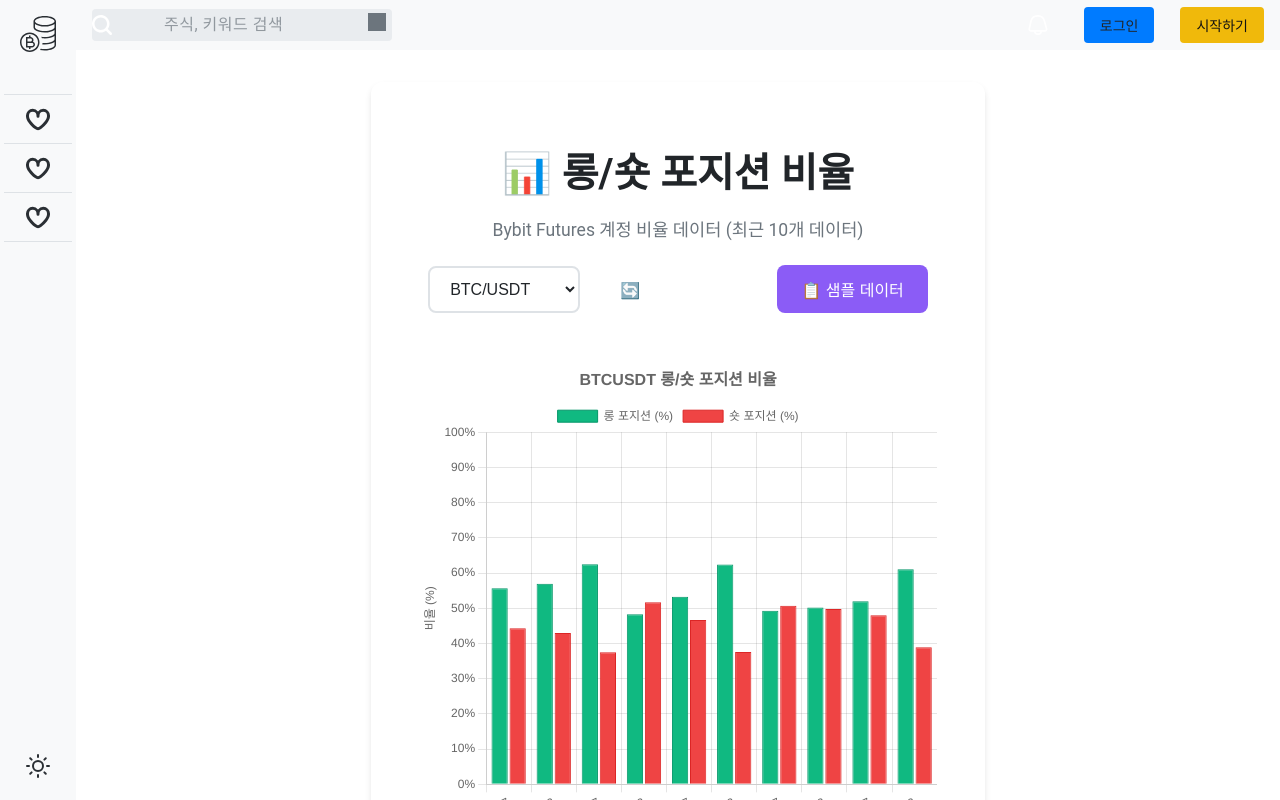
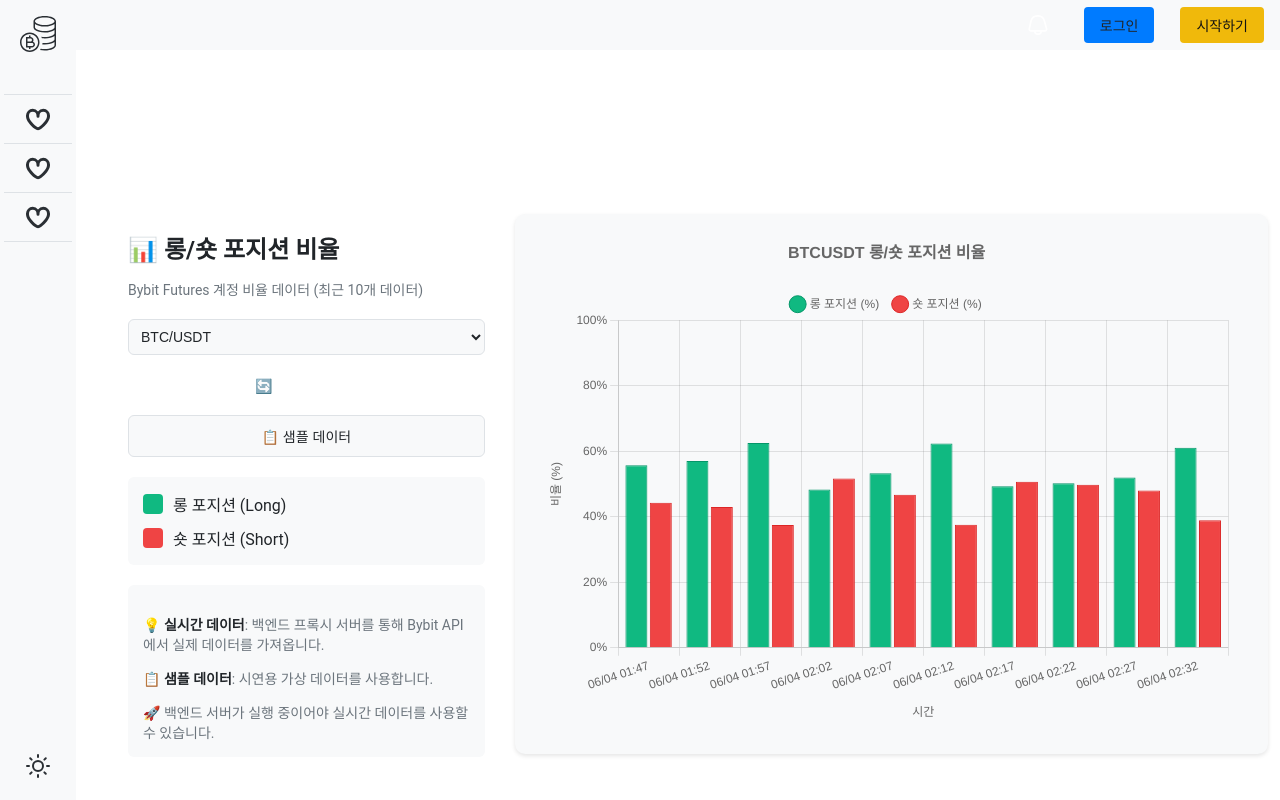
Before and after one commit to SongRoute/insamcha, a plain HTML site: page longshort.html in a window 1280 px wide. Drawn offline with nearby package versions, Linux system fonts and the light colour scheme; no server answers; sample sign-in values are in the browser's storage; files whose address does not match are found by name.

Commit message:
long short layout change

```diff
--- a/assets/components/header.html
+++ b/assets/components/header.html
@@ -1,25 +1,9 @@
 <link rel="stylesheet" href="../css/header.css">
 <header id="header" class="navbar-container">
-    <div data-show-1st-trailing-icon="true" data-show-2nd-trailing-icon="false" data-show-avatar="False" data-show-leading-icon="true" data-state="Enabled" class="search-bar-wrapper">
-      <div class="search-bar-inner">
-        <div data-size="Small" data-style="Standard" data-type="Round" data-width="Default" class="search-icon-container">
-          <div data-state="Enabled" class="search-icon-wrapper">
-          </div>
-        </div>
-        <div class="search-text-container">
-          <input type="text" class="search-input" placeholder="주식, 키워드 검색">
-        </div>
-        <img src="assets/icons/search.svg" class="header-icon search-icon-img" alt="Search Icon">
-        <div class="trailing-icon-absolute-container">
-          <div data-size="Small" data-style="Standard" data-type="Round" data-width="Default" class="search-icon-container">
-            <div data-state="Enabled" class="search-icon-wrapper">
-              <div class="search-icon-inner">
-                <div class="search-icon-relative">
-                  <div class="trailing-icon-shape"></div>
-                </div>
-              </div>
-            </div>
-          </div>
+    <div class="news-headline-container">
+        <div class="news-headline-wrapper">
+            <div id="news-headline" class="news-headline">
+                <!-- 뉴스 헤드라인이 여기에 표시됩니다 -->
             </div>
         </div>
     </div>
@@ -37,4 +21,5 @@
         <button class="header-button signup-button">시작하기</button>
     </div>
 </header>
+<script src="assets/js/news.js" type="module"></script>
 <script src="assets/js/header.js"></script>
--- a/assets/css/header.css
+++ b/assets/css/header.css
@@ -231,3 +231,34 @@
 .search-icon-img {
     left: 10px;
 }
+
+.news-headline-container {
+    flex: 1;
+    display: flex;
+    align-items: center;
+    padding: 0 20px;
+    height: 40px;
+    overflow: hidden;
+}
+
+.news-headline-wrapper {
+    width: 100%;
+    overflow: hidden;
+}
+
+.news-headline {
+    font-size: 16px;
+    transition: opacity 0.5s ease;
+    white-space: nowrap;
+    overflow: hidden;
+    text-overflow: ellipsis;
+}
+
+.news-headline a {
+    color: #333;
+    text-decoration: none;
+}
+
+.news-headline a:hover {
+    color: #007bff;
+}
--- a/assets/css/longshort.css
+++ b/assets/css/longshort.css
@@ -7,173 +7,142 @@
 }
 
 .longshort-container {
-    background: var(--background-color);
-    border-radius: 12px;
-    padding: 2rem;
-    box-shadow: 0 4px 6px rgba(0, 0, 0, 0.1);
-    margin-bottom: 2rem;
+    padding: 20px;
+    max-width: 100%;
+    height: 100%;
+    margin: 7rem auto;
+}
+
+.longshort-layout {
+    display: flex;
+    gap: 30px;
+    flex-wrap: wrap;
+}
+
+.longshort-controls {
+    flex: 1;
+    min-width: 300px;
+    max-width: 400px;
+}
+
+.chart-section {
+    flex: 2;
+    min-width: 500px;
 }
 
 .longshort-header {
-    text-align: center;
-    margin-bottom: 2rem;
+    margin-bottom: 20px;
 }
 
 .longshort-header h1 {
-    color: var(--text-color);
-    font-size: 2.5rem;
-    margin-bottom: 0.5rem;
-    font-weight: bold;
+    font-size: 24px;
+    margin-bottom: 10px;
+    color: var(--text-primary);
 }
 
 .longshort-subtitle {
     color: var(--text-secondary);
-    font-size: 1.1rem;
-    margin-bottom: 1.5rem;
+    font-size: 14px;
+    margin-bottom: 20px;
 }
 
 .controls {
     display: flex;
-    justify-content: center;
-    align-items: center;
-    gap: 1rem;
-    margin-bottom: 2rem;
-    flex-wrap: wrap;
+    flex-direction: column;
+    gap: 10px;
 }
 
 .symbol-selector {
-    padding: 0.75rem 1rem;
-    border: 2px solid var(--border-color);
-    border-radius: 8px;
-    background-color: var(--background-color);
-    color: var(--text-color);
-    font-size: 1rem;
-    cursor: pointer;
-    transition: border-color 0.3s ease;
-}
-
-.symbol-selector:hover {
-    border-color: var(--primary-color);
-}
-
-.symbol-selector:focus {
-    outline: none;
-    border-color: var(--primary-color);
-    box-shadow: 0 0 0 3px rgba(59, 130, 246, 0.1);
+    padding: 8px;
+    border-radius: 6px;
+    border: 1px solid var(--border-color);
+    background-color: var(--bg-secondary);
+    color: var(--text-primary);
+    font-size: 14px;
+    width: 100%;
 }
 
 .refresh-button,
 .demo-button {
-    padding: 0.75rem 1.5rem;
-    background-color: var(--primary-color);
+    padding: 10px;
+    border-radius: 6px;
+    border: none;
+    background-color: var(--accent-color);
     color: white;
-    border: none;
-    border-radius: 8px;
-    font-size: 1rem;
     cursor: pointer;
-    transition: all 0.3s ease;
-    display: flex;
-    align-items: center;
-    gap: 0.5rem;
+    font-size: 14px;
+    transition: background-color 0.2s;
+    width: 100%;
+}
+
+.refresh-button:hover,
+.demo-button:hover {
+    background-color: var(--accent-hover);
 }
 
 .demo-button {
-    background-color: #8b5cf6;
-}
-
-.refresh-button:hover {
-    background-color: var(--primary-hover);
-    transform: translateY(-2px);
+    background-color: var(--bg-secondary);
+    color: var(--text-primary);
+    border: 1px solid var(--border-color);
 }
 
 .demo-button:hover {
-    background-color: #7c3aed;
-    transform: translateY(-2px);
-}
-
-.refresh-button:active,
-.demo-button:active {
-    transform: translateY(0);
+    background-color: var(--bg-hover);
 }
 
 .chart-wrapper {
     position: relative;
+    width: 100%;
     height: 500px;
-    margin-bottom: 2rem;
-    background: var(--card-background);
-    border-radius: 8px;
-    padding: 1rem;
+    background-color: var(--bg-secondary);
+    border-radius: 10px;
+    padding: 20px;
+    box-shadow: 0 2px 4px rgba(0, 0, 0, 0.1);
 }
 
 .loading-indicator {
-    display: flex;
-    justify-content: center;
-    align-items: center;
-    height: 100%;
-    font-size: 1.2rem;
+    position: absolute;
+    top: 50%;
+    left: 50%;
+    transform: translate(-50%, -50%);
     color: var(--text-secondary);
 }
 
 .error-message {
-    color: #ef4444;
+    position: absolute;
+    top: 50%;
+    left: 50%;
+    transform: translate(-50%, -50%);
+    color: var(--error-color);
     text-align: center;
-    padding: 1rem;
-    background-color: #fef2f2;
-    border: 1px solid #fecaca;
-    border-radius: 8px;
-    margin-bottom: 1rem;
-}
-
-[data-theme="dark"] .error-message {
-    background-color: #7f1d1d;
-    border-color: #991b1b;
-    color: #fca5a5;
-}
-
-.info-notice {
-    background: #e0f2fe;
-    border: 1px solid #81d4fa;
-    border-radius: 8px;
-    padding: 1rem;
-    margin-top: 1.5rem;
-    color: #0277bd;
-    font-size: 0.9rem;
-    line-height: 1.5;
-}
-
-.info-notice p {
-    margin: 0 0 0.5rem 0;
-}
-
-.info-notice p:last-child {
-    margin-bottom: 0;
-}
-
-[data-theme="dark"] .info-notice {
-    background-color: #1a365d;
-    border-color: #2d5a87;
-    color: #90cdf4;
+    background-color: var(--bg-error);
+    padding: 20px;
+    border-radius: 6px;
+    width: 80%;
 }
 
 .legend {
-    display: flex;
-    justify-content: center;
-    gap: 2rem;
-    margin-top: 1rem;
+    margin: 20px 0;
+    padding: 15px;
+    background-color: var(--bg-secondary);
+    border-radius: 6px;
 }
 
 .legend-item {
     display: flex;
     align-items: center;
-    gap: 0.5rem;
-    font-size: 1rem;
-    color: var(--text-color);
+    margin-bottom: 10px;
+}
+
+.legend-item:last-child {
+    margin-bottom: 0;
 }
 
 .legend-color {
     width: 20px;
     height: 20px;
     border-radius: 4px;
+    margin-right: 10px;
 }
 
 .legend-color.long {
@@ -184,55 +153,54 @@
     background-color: #ef4444;
 }
 
+.info-notice {
+    background-color: var(--bg-secondary);
+    padding: 15px;
+    border-radius: 6px;
+    margin-top: 20px;
+}
+
+.info-notice p {
+    margin-bottom: 10px;
+    font-size: 14px;
+    color: var(--text-secondary);
+}
+
+.info-notice p:last-child {
+    margin-bottom: 0;
+}
+
+.info-notice strong {
+    color: var(--text-primary);
+}
+
 /* 반응형 디자인 */
-@media (max-width: 768px) {
-    #longshort-content {
-        padding: 1rem;
+@media (max-width: 1200px) {
+    .longshort-layout {
+        flex-direction: column;
     }
 
-    .longshort-container {
-        padding: 1.5rem;
+    .longshort-controls {
+        max-width: 100%;
     }
 
-    .longshort-header h1 {
-        font-size: 2rem;
-    }
-
-    .controls {
-        flex-direction: column;
-        gap: 0.75rem;
-    }
-
-    .symbol-selector,
-    .refresh-button,
-    .demo-button {
-        width: 100%;
-        max-width: 300px;
+    .chart-section {
+        min-width: 100%;
     }
 
     .chart-wrapper {
         height: 400px;
-        padding: 0.5rem;
-    }
-
-    .legend {
-        flex-direction: column;
-        gap: 1rem;
-        align-items: center;
     }
 }
 
-@media (max-width: 480px) {
-    .longshort-header h1 {
-        font-size: 1.8rem;
-    }
-
-    .longshort-subtitle {
-        font-size: 1rem;
+@media (max-width: 768px) {
+    .longshort-container {
+        padding: 10px;
     }
 
     .chart-wrapper {
-        height: 350px;
+        height: 300px;
+        padding: 10px;
     }
 }
 
--- a/longshort.html
+++ b/longshort.html
@@ -61,6 +61,8 @@
             <div id="header-placeholder"></div>
             <main id="longshort-content">
                 <div class="longshort-container">
+                    <div class="longshort-layout">
+                        <div class="longshort-controls">
                             <div class="longshort-header">
                                 <h1>📊 롱/숏 포지션 비율</h1>
                                 <p class="longshort-subtitle">Bybit Futures 계정 비율 데이터 (최근 10개 데이터)</p>
@@ -81,12 +83,6 @@
                                 </div>
                             </div>
 
-                    <div class="chart-wrapper">
-                        <div id="loading" class="loading-indicator">데이터를 불러오는 중...</div>
-                        <div id="error" class="error-message" style="display: none;"></div>
-                        <canvas id="longShortChart" width="400" height="200"></canvas>
-                    </div>
-
                             <div class="legend">
                                 <div class="legend-item">
                                     <span class="legend-color long"></span>
@@ -102,6 +98,16 @@
                                 <p>💡 <strong>실시간 데이터</strong>: 백엔드 프록시 서버를 통해 Bybit API에서 실제 데이터를 가져옵니다.</p>
                                 <p>📋 <strong>샘플 데이터</strong>: 시연용 가상 데이터를 사용합니다.</p>
                                 <p>🚀 백엔드 서버가 실행 중이어야 실시간 데이터를 사용할 수 있습니다.</p>
+                            </div>
+                        </div>
+
+                        <div class="chart-section">
+                            <div class="chart-wrapper">
+                                <div id="loading" class="loading-indicator">데이터를 불러오는 중...</div>
+                                <div id="error" class="error-message" style="display: none;"></div>
+                                <canvas id="longShortChart"></canvas>
+                            </div>
+                        </div>
                     </div>
                 </div>
             </main>
@@ -270,37 +276,77 @@
                             font: {
                                 size: 16,
                                 weight: 'bold'
+                            },
+                            padding: {
+                                top: 10,
+                                bottom: 20
                             }
                         },
                         legend: {
                             display: true,
-                            position: 'top'
+                            position: 'top',
+                            labels: {
+                                padding: 15,
+                                usePointStyle: true,
+                                pointStyle: 'circle'
+                            }
                         }
                     },
                     scales: {
                         x: {
                             title: {
                                 display: true,
-                                text: '시간'
+                                text: '시간',
+                                padding: {
+                                    top: 10
+                                }
+                            },
+                            grid: {
+                                display: true,
+                                drawBorder: true,
+                                drawOnChartArea: true,
+                                drawTicks: true
                             }
                         },
                         y: {
                             title: {
                                 display: true,
-                                text: '비율 (%)'
+                                text: '비율 (%)',
+                                padding: {
+                                    bottom: 10
+                                }
                             },
                             beginAtZero: true,
                             max: 100,
                             ticks: {
                                 callback: function(value) {
                                     return value + '%';
-                                }
+                                },
+                                stepSize: 20
+                            },
+                            grid: {
+                                display: true,
+                                drawBorder: true,
+                                drawOnChartArea: true,
+                                drawTicks: true
                             }
                         }
                     },
                     interaction: {
                         intersect: false,
                         mode: 'index'
+                    },
+                    animation: {
+                        duration: 750,
+                        easing: 'easeInOutQuart'
+                    },
+                    layout: {
+                        padding: {
+                            left: 10,
+                            right: 20,
+                            top: 0,
+                            bottom: 10
+                        }
                     }
                 }
             });
```
Also changed, not shown: assets/js/header.js (+35 -1 lines). Lines whose indentation alone changed are shown as unchanged.
